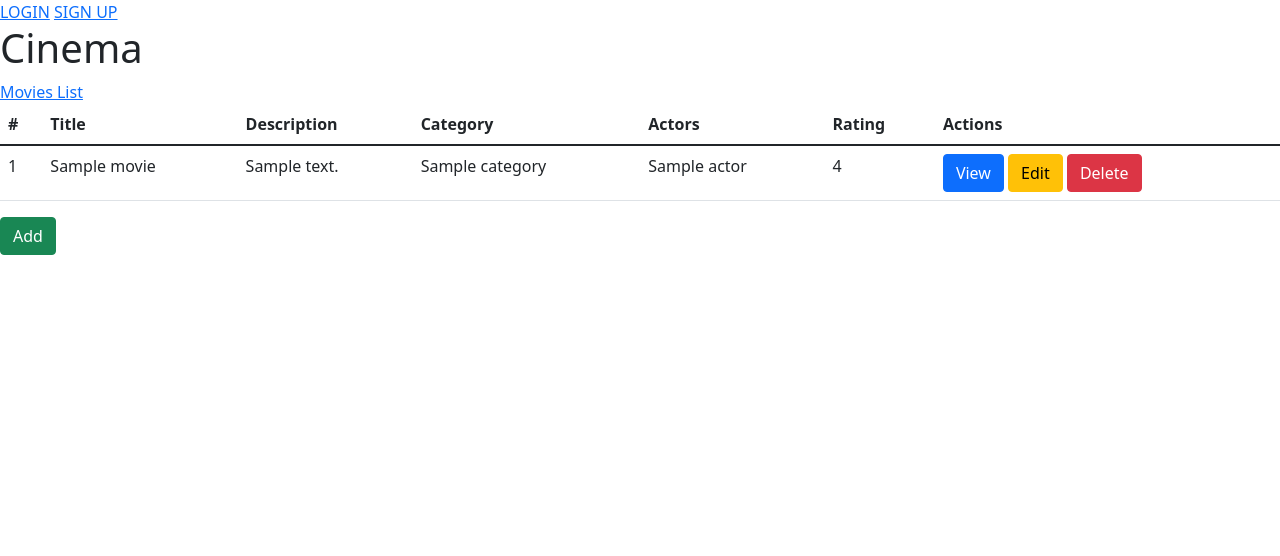
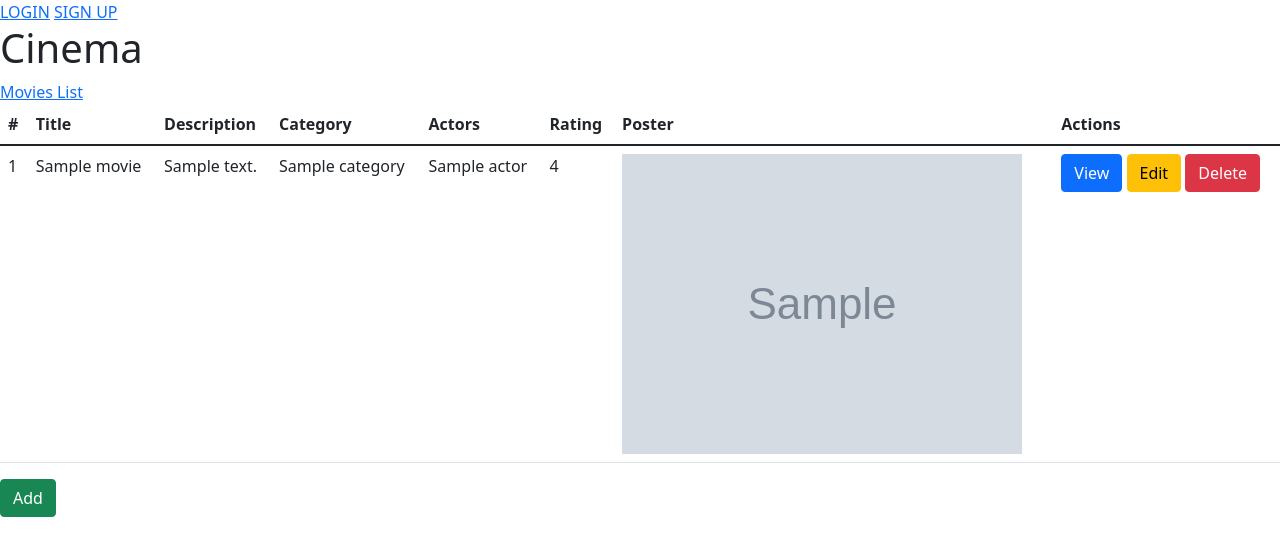
Before and after one commit to mamume/iti-labs, a Django app: page /moviedb/ in a window 1280 px wide. Shown: the top 556 px of the page. Run offline with Django 3.2, Linux system fonts and the light colour scheme; tables that the repository leaves empty hold one stand-in row (values such as "Sample post"); grey boxes marked "Sample" are stand-in pictures; some libraries are stand-ins or nearby versions.

Commit message:
Adding poster to movie model

```diff
--- a/cinema/moviedb/models.py
+++ b/cinema/moviedb/models.py
@@ -36,3 +36,4 @@ class Movie(models.Model):
     category = models.ManyToManyField(Category)
     cast = models.ManyToManyField(Actor)
     director = models.ForeignKey(Director, on_delete=models.CASCADE, null=True, blank=True)
+    poster = models.ImageField(upload_to='movie/posters', null=True, blank=True)
--- a/cinema/moviedb/templates/create_movie.html
+++ b/cinema/moviedb/templates/create_movie.html
@@ -5,7 +5,7 @@ Create Movie
 {% endblock %}
 
 {% block body %}
-<form method="POST">
+<form method="POST" enctype="multipart/form-data">
     {% csrf_token %}
     {{ form.as_p }}
     <button type="submit">Create</button>
--- a/cinema/moviedb/templates/index.html
+++ b/cinema/moviedb/templates/index.html
@@ -12,6 +12,7 @@
             <th scope="col">Category</th>
             <th scope="col">Actors</th>
             <th scope="col">Rating</th>
+            <th scope="col">Poster</th>
             <th scope="col">Actions</th>
         </tr>
     </thead>
@@ -32,6 +33,11 @@
             </td>
             <td>{{ movie.rating }}</td>
             <td>
+                {% if movie.poster %}
+                <img src="{{ movie.poster.url }}" />
+                {% endif %}
+            </td>
+            <td>
                 <a href="{% url 'moviedb:view' id=movie.id %}" class="btn btn-primary">View</a>
                 <a href="{% url 'moviedb:edit' id=movie.id %}" class="btn btn-warning">Edit</a>
                 <a href="{% url 'moviedb:delete' id=movie.id %}" class="btn btn-danger">Delete</a>
--- a/cinema/moviedb/views.py
+++ b/cinema/moviedb/views.py
@@ -13,7 +13,7 @@ def index(request):
 def create_movie(request):
     form = MovieForm()
     if request.method == 'POST':
-            form = MovieForm(request.POST)
+            form = MovieForm(request.POST, files=request.FILES)
 
             if form.is_valid():
                 form.save()
@@ -33,7 +33,7 @@ def edit_movie(request, id):
     form = MovieForm(instance=movie)
 
     if request.method == 'POST':
-        form = MovieForm(data=request.POST, instance=movie)
+        form = MovieForm(data=request.POST, instance=movie, files=request.FILES)
         if form.is_valid():
             form.save()
             return redirect('moviedb:index')
--- a/requirements.txt
+++ b/requirements.txt
@@ -3,6 +3,7 @@ certifi==2021.10.8
 charset-normalizer==2.0.7
 Django==3.2.9
 idna==3.3
+Pillow==8.4.0
 psycopg2==2.9.1
 pytz==2021.3
 PyYAML==6.0
```
Also changed, not shown: cinema/moviedb/migrations/0008_movie_poster.py (added), media_root/movie/posters/download.jpeg (added), media_root/movie/posters/download_8D2MHDp.jpeg (added), media_root/movie/posters/download_aEnXe6s.jpeg (added), media_root/movie/posters/download_dL08khU.jpeg (added), media_root/movie/posters/download_do6FmuN.jpeg (added).
